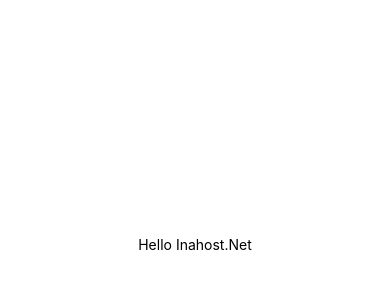
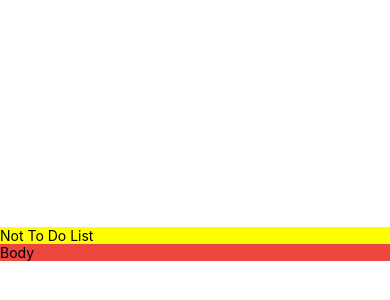
Before and after one commit to gofur/NotToDoList, a React Native app: screen / in a window 390 px wide. Shown: the part 178-478 px from the top of the page. Built offline with nearby package versions, Linux system fonts and the light colour scheme.

Commit message:
update props dan component

```diff
--- a/App.js
+++ b/App.js
@@ -1,13 +1,18 @@
 //first import
-import React, {Component} from 'react'
-import {View,Text} from 'react-native'
+import React, {Component} from 'react';
+import {View,Text} from 'react-native';
+
+//import Component
+import Header from './components/Header';
+import Body from './components/Body';
 
 //create class
 export default class App extends Component {
   render(){
     return (
-      <View style={{flex:1, alignSelf:'center', justifyContent:'center'}}>
-      <Text>Hello Inahost.Net</Text>
+      <View style={{flex:1, justifyContent:'center'}}>
+        <Header title="Not To Do List" backgroundColor="yellow" />
+        <Body/>
       </View>
     )
   }
--- /dev/null
+++ b/components/Body.js
@@ -0,0 +1,12 @@
+import React, {Component} from 'react';
+import {View,Text} from 'react-native';
+
+export default class Body extends Component {
+  render() {
+    return(
+      <View style={{backgroundColor: '#EC463E'}}>
+        <Text>Body</Text>
+      </View>
+    )
+  }
+}
--- /dev/null
+++ b/components/Header.js
@@ -0,0 +1,14 @@
+import React, {Component} from 'react';
+import {View,Text} from 'react-native';
+
+export default class Header extends Component {
+  render() {
+    const {backgroundColor,title} = this.props;
+
+    return(
+      <View style={{backgroundColor: backgroundColor}}>
+        <Text>{title}</Text>
+      </View>
+    )
+  }
+}
```
